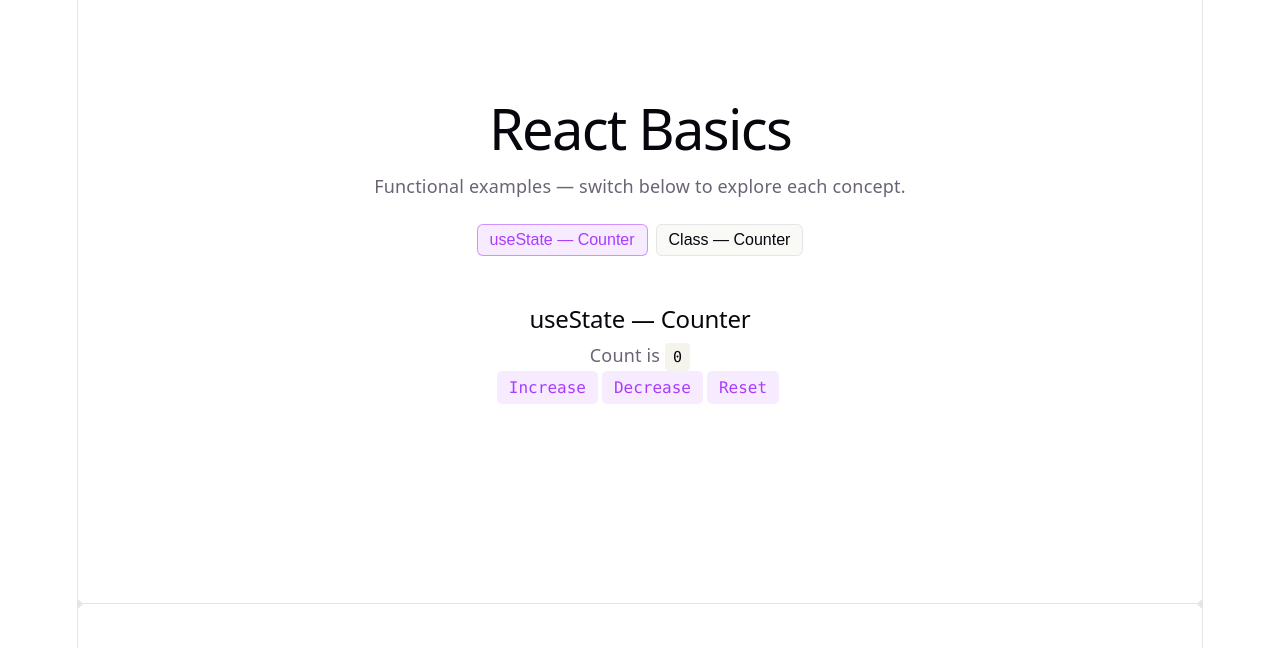
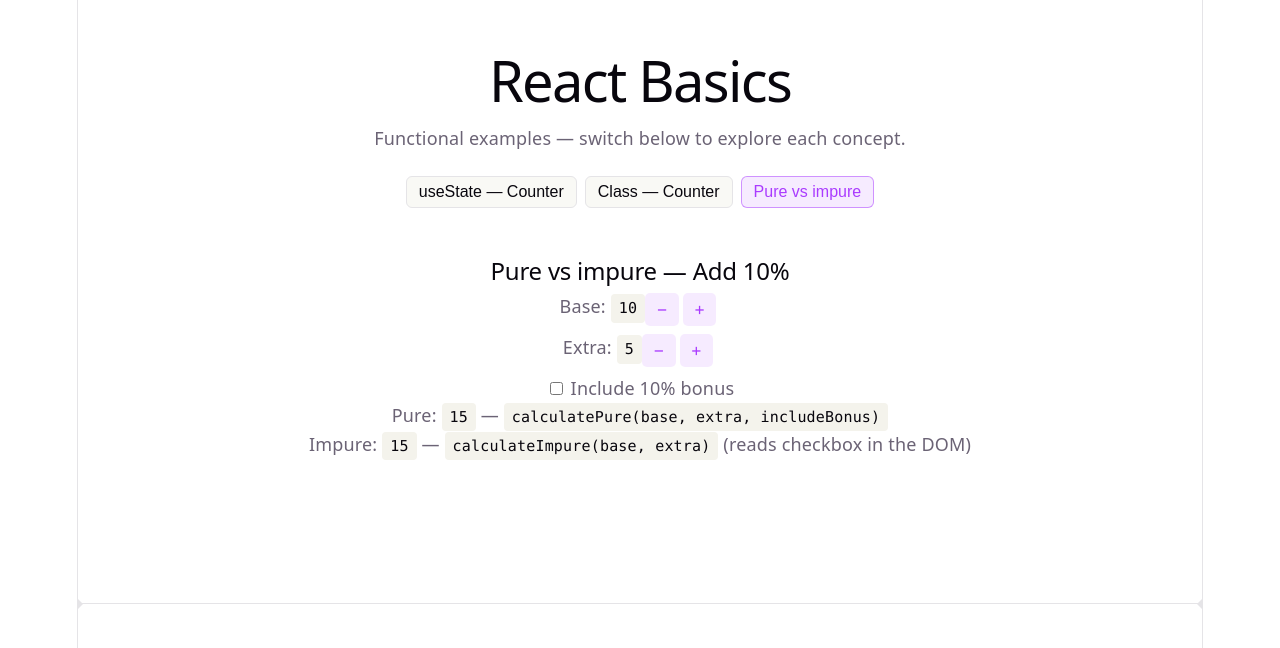
Before and after one commit to Cristian-Antoniu-Balan/react-basics-tutorial, a React (Vite) app: page / in a window 1280 px wide. Shown: the part 108-756 px from the top of the page. Built offline with nearby package versions, Linux system fonts and the light colour scheme.

Commit message:
pure functions

```diff
--- a/src/App.tsx
+++ b/src/App.tsx
@@ -1,47 +1,50 @@
-import { useState } from 'react'
-import UseStateCounter from './examples/UseStateCounter'
-import ClassCounter from './examples/ClassCounter'
-import './App.css'
+import { useState } from 'react';
+import UseStateCounter from './examples/UseStateCounter';
+import ClassCounter from './examples/ClassCounter';
+import PureVsImpure from './examples/PureVsImpure';
+import './App.css';
 
-type ExampleId = 'useState-counter' | 'class-counter'
+type ExampleId = 'useState-counter' | 'class-counter' | 'pure-vs-impure';
 
 const examples: { id: ExampleId; label: string }[] = [
   { id: 'useState-counter', label: 'useState — Counter' },
   { id: 'class-counter', label: 'Class — Counter' },
-]
+  { id: 'pure-vs-impure', label: 'Pure vs impure' },
+];
 
 function App() {
-  const [activeExample, setActiveExample] = useState<ExampleId>('useState-counter')
+  const [activeExample, setActiveExample] = useState<number>(2);
 
   return (
     <>
-      <section id="center">
+      <section id='center'>
         <div>
           <h1>React Basics</h1>
           <p>Functional examples — switch below to explore each concept.</p>
         </div>
 
-        <nav className="example-nav" aria-label="Examples">
-          {examples.map((example) => (
+        <nav className='example-nav' aria-label='Examples'>
+          {examples.map((example, index) => (
             <button
               key={example.id}
-              type="button"
-              className={activeExample === example.id ? 'active' : undefined}
-              onClick={() => setActiveExample(example.id)}
+              type='button'
+              className={activeExample === index ? 'active' : undefined}
+              onClick={() => setActiveExample(index)}
             >
               {example.label}
             </button>
           ))}
         </nav>
 
-        {activeExample === 'useState-counter' && <UseStateCounter />}
-        {activeExample === 'class-counter' && <ClassCounter />}
+        {activeExample === 0 && <UseStateCounter />}
+        {activeExample === 1 && <ClassCounter />}
+        {activeExample === 2 && <PureVsImpure />}
       </section>
 
-      <div className="ticks"></div>
-      <section id="spacer"></section>
+      <div className='ticks'></div>
+      <section id='spacer'></section>
     </>
-  )
+  );
 }
 
-export default App
+export default App;
--- /dev/null
+++ b/src/examples/PureVsImpure.tsx
@@ -0,0 +1,114 @@
+import { useState } from 'react';
+
+/**
+ * Pure vs impure functions
+ *
+ * A pure function’s result depends only on its arguments.
+ * An impure function can also read something outside those arguments
+ * (here: an uncontrolled checkbox in the DOM).
+ *
+ * Toggle the checkbox, then change base/extra — only then does React
+ * re-render and re-read the checkbox. Same (base, extra) to the impure
+ * function can yield different results depending on the checkbox.
+ */
+function calculatePure(base: number, extra: number): number {
+  return base + extra;
+}
+
+function calculateImpure(base: number, extra: number): number {
+  const checkbox = document.getElementById(
+    'include-bonus',
+  ) as HTMLInputElement | null;
+  const includeBonus = checkbox?.checked ?? false;
+  const sum = base + extra;
+  return includeBonus ? sum * 1.1 : sum;
+}
+
+function PureVsImpure() {
+  const [base, setBase] = useState(10);
+  const [extra, setExtra] = useState(5);
+
+  const pureResult = calculatePure(base, extra);
+  const impureResult = calculateImpure(base, extra);
+
+  return (
+    <div>
+      <h2>Pure vs impure — Add 10%</h2>
+
+      <div
+        style={{
+          display: 'flex',
+          flexDirection: 'row',
+          justifyContent: 'center',
+        }}
+      >
+        <div>
+          Base: <code>{base}</code>
+        </div>
+        <div>
+          <button
+            type='button'
+            className='counter'
+            onClick={() => setBase(base - 1)}
+          >
+            −
+          </button>
+          <button
+            type='button'
+            className='counter'
+            onClick={() => setBase(base + 1)}
+          >
+            +
+          </button>
+        </div>
+      </div>
+
+      <div
+        style={{
+          display: 'flex',
+          flexDirection: 'row',
+          justifyContent: 'center',
+        }}
+      >
+        <div>
+          Extra: <code>{extra}</code>
+        </div>
+        <div>
+          <button
+            type='button'
+            className='counter'
+            onClick={() => setExtra(extra - 1)}
+          >
+            −
+          </button>
+          <button
+            type='button'
+            className='counter'
+            onClick={() => setExtra(extra + 1)}
+          >
+            +
+          </button>
+        </div>
+      </div>
+
+      <p>
+        <label>
+          <input id='include-bonus' type='checkbox' /> Include 10% bonus
+        </label>
+      </p>
+
+      <p>
+        Pure: <code>{pureResult}</code>
+        {' — '}
+        <code>calculatePure(base, extra, includeBonus)</code>
+      </p>
+      <p>
+        Impure: <code>{impureResult}</code>
+        {' — '}
+        <code>calculateImpure(base, extra)</code> (reads checkbox in the DOM)
+      </p>
+    </div>
+  );
+}
+
+export default PureVsImpure;
```
